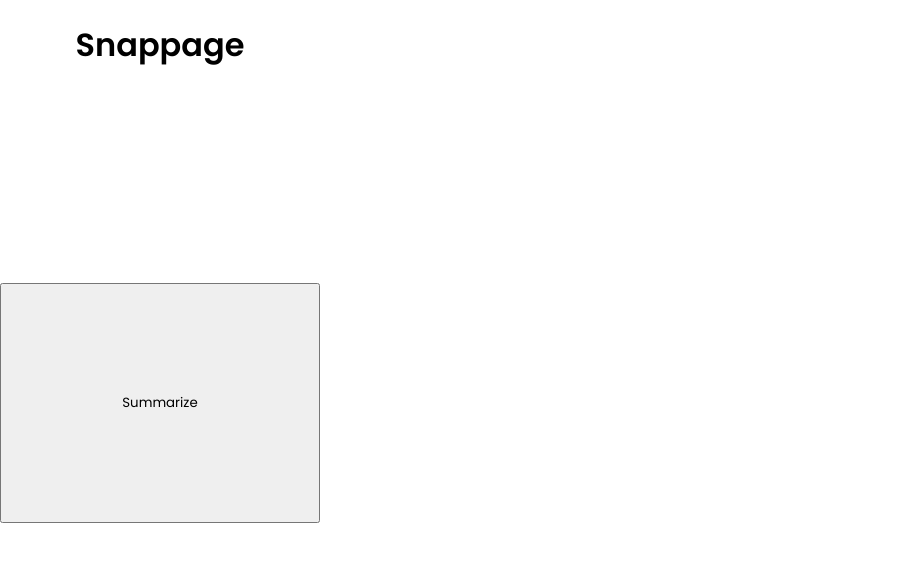
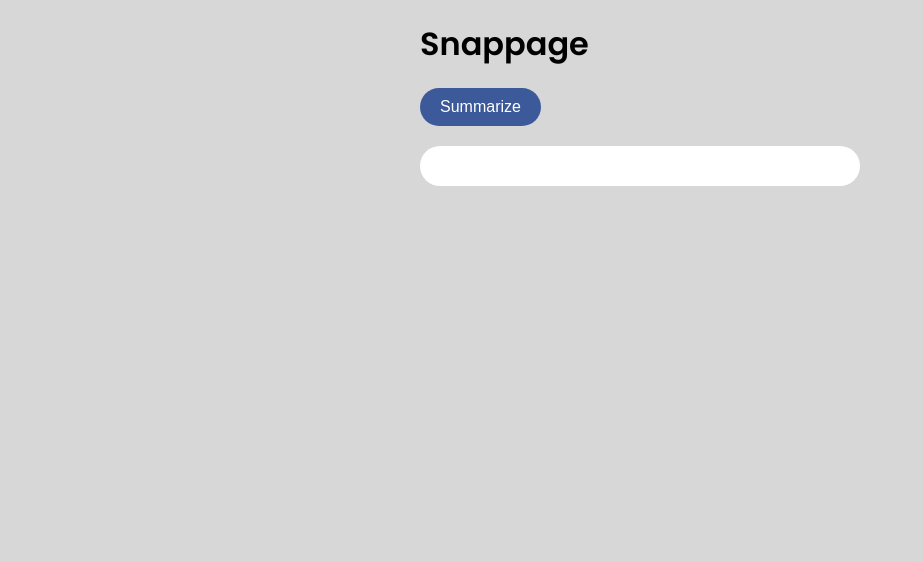
Before and after one commit to jamesmwu/snappage, a React (Create React App) app: page / in a window 1280 px wide. Shown: the top 562 px of the page, without its empty margins (0-923 px from the left). Built offline with nearby package versions, Linux system fonts and the light colour scheme.

Commit message:
Attempts at improving summarization technique

```diff
--- a/package.json
+++ b/package.json
@@ -6,6 +6,7 @@
     "@testing-library/jest-dom": "^5.16.5",
     "@testing-library/react": "^13.4.0",
     "@testing-library/user-event": "^13.5.0",
+    "node-summarizer": "^1.0.7",
     "react": "^18.2.0",
     "react-dom": "^18.2.0",
     "react-scripts": "5.0.1",
--- a/src/App.css
+++ b/src/App.css
@@ -1,11 +1,53 @@
 @import url('https://fonts.googleapis.com/css2?family=Poppins:ital,wght@0,300;0,400;0,500;0,600;1,300;1,400;1,500;1,600&family=Silkscreen&display=swap');
 
 * {
-  font-family: Poppins;
-  width: 20rem;
-  min-height: 15rem;
+  box-sizing: border-box;
+  margin: 0;
+  padding: 0;
 }
 
-.App {
-  text-align: center;
+body {
+  font-family: 'Poppins', sans-serif;
+  -webkit-font-smoothing: antialiased;
+  -moz-osx-font-smoothing: grayscale;
+  background-color: #d7d7d7;
 }
+
+.container {
+  width: 30rem;
+  margin: 0 auto;
+  padding: 20px;
+}
+
+.title {
+  font-size: 32px;
+  font-weight: 600;
+  margin-bottom: 20px;
+}
+
+.button {
+  display: inline-block;
+  background-color: #3c5a99;
+  color: #fff;
+  padding: 10px 20px;
+  font-size: 16px;
+  font-weight: 500;
+  border-radius: 20px;
+  border: none;
+  cursor: pointer;
+  transition: background-color 0.2s ease-in-out;
+}
+
+.button:hover {
+  background-color: #1d2e56;
+}
+
+.report {
+  margin-top: 20px;
+  font-size: 16px;
+  line-height: 1.5;
+  background-color: #fff;
+  border: none;
+  border-radius: 20px;
+  padding: 20px;
+}
--- a/src/App.js
+++ b/src/App.js
@@ -1,6 +1,7 @@
 import React, { useState } from 'react';
 import './App.css';
-import getText from './summarization';
+import shorten from './summarization';
+
 
 function App() {
   const [report, setReport] = useState('');
@@ -12,18 +13,29 @@
       chrome.scripting.executeScript(
         {
           target: { tabId: activeTabId },
-          function: () => { return document.body.innerText; }
+          function: () => {
+            // return document.body.innerText;
+            const headingsAndParagraphs = document.querySelectorAll('p');
+            let text = '';
+            for (let i = 0; i < headingsAndParagraphs.length; i++) {
+              text += headingsAndParagraphs[i].textContent + ' ';
+            }
+            return text;
+          }
         },
-        (results) => { setReport(results[0].result); }
+        (results) => {
+          const summary = shorten(results[0].result, 10);
+          setReport(summary);
+        }
       );
     });
   }
 
   return (
-    <div className="App">
-      <h1>Snappage</h1>
-      <button onClick={execute}>Summarize</button>
-      <p>{report}</p>
+    <div className="container">
+      <h1 className="title">Snappage</h1>
+      <button className="button" onClick={execute}>Summarize</button>
+      <p className="report">{report}</p>
     </div>
   );
 }
```
Also changed, not shown: src/summarization.js (+95 -4 lines), 1 other file (tests, documents, lock files or other folders).
